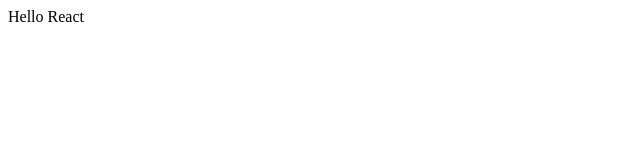
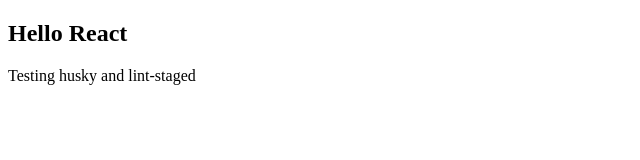
Before and after one commit to fahadahmed/fhdamd, a Gatsby site in the folder packages/frontend/: page / in a window 1280 px wide. Shown: the whole page, without its empty margins (0-640 px from the left). Built offline with nearby package versions, Linux system fonts and the light colour scheme; Gatsby itself is replaced by a stand-in of ours.

Commit message:
FHD-1 testing husky and lint-staged

```diff
--- a/packages/frontend/src/pages/index.tsx
+++ b/packages/frontend/src/pages/index.tsx
@@ -1,7 +1,12 @@
 import React from 'react';
 
 function IndexPage() {
-  return <div>Hello React</div>;
+  return (
+    <div>
+      <h2>Hello React</h2>
+      <p>Testing husky and lint-staged</p>
+    </div>
+  );
 }
 
 export default IndexPage;
```
